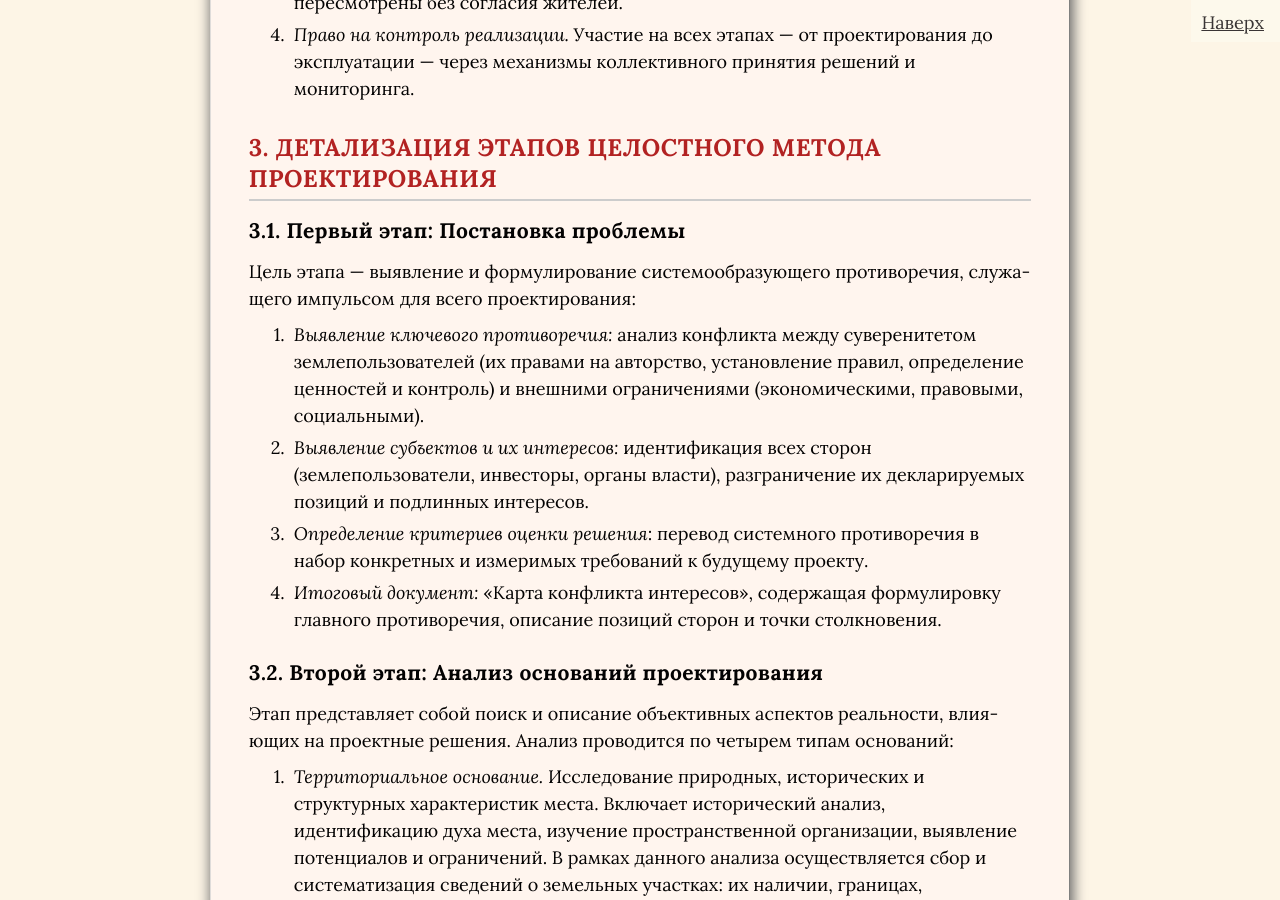
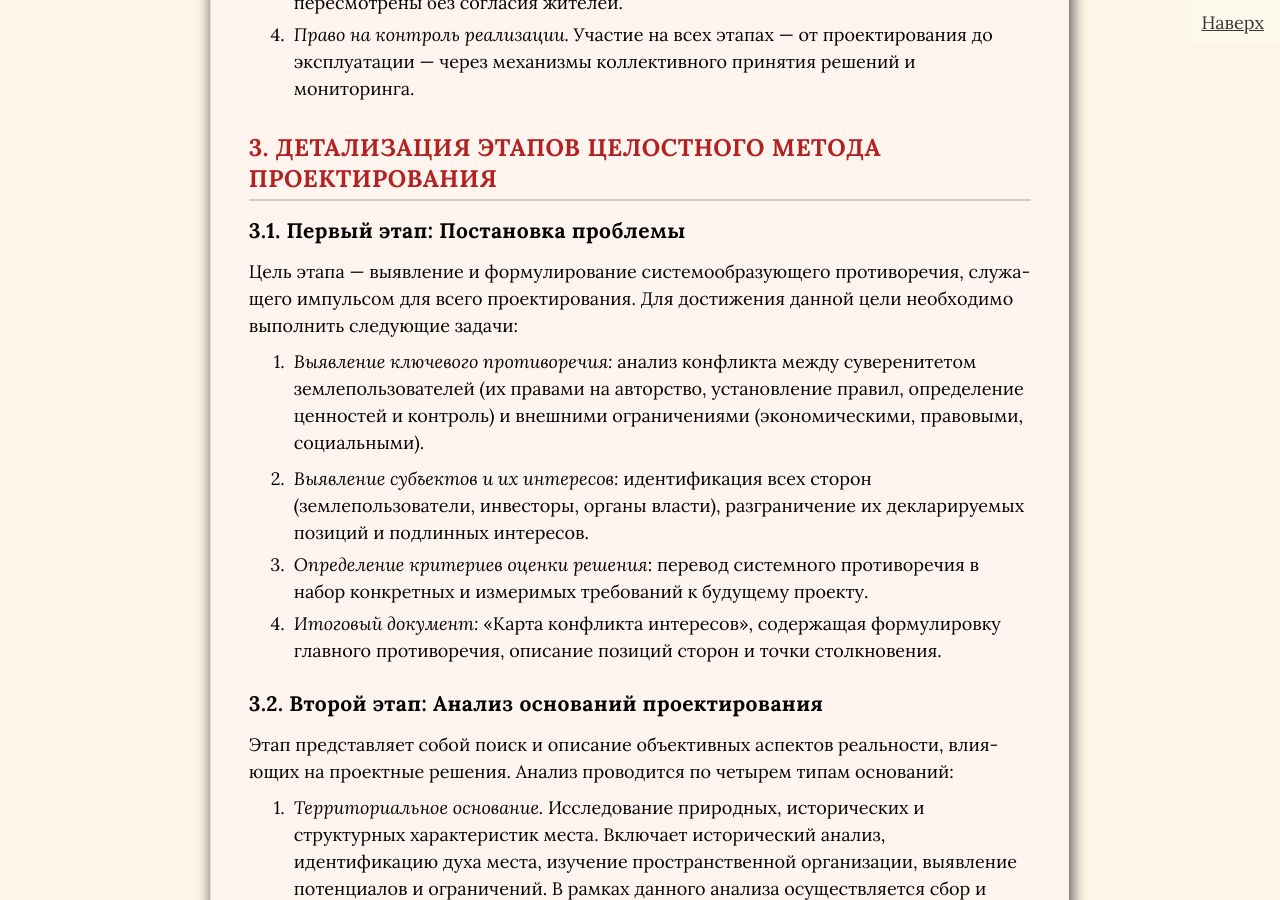
Before and after one commit to SergSi/land-use-art, a Jekyll site: the page built from _posts/2025-09-06-metod.md, in a window 1280 px wide and 900 px high, scrolled down 4290 px. Built offline with Jekyll 4.4.1, drawn with Linux system fonts in a browser that asks for light colours; some web fonts are replaced.

Commit message:
Update 2025-09-06-metod.md

```diff
--- a/_posts/2025-09-06-metod.md
+++ b/_posts/2025-09-06-metod.md
@@ -46,9 +46,10 @@ p {
 
 ### 3.1. Первый этап: Постановка проблемы
 
-Цель этапа — выявление и формулирование системообразующего противоречия, служащего импульсом для всего проектирования:
+Цель этапа — выявление и формулирование системообразующего противоречия, служащего импульсом для всего проектирования. Для достижения данной цели необходимо выполнить следующие задачи:
 
 1. *Выявление ключевого противоречия:* анализ конфликта между суверенитетом землепользователей (их правами на авторство, установление правил, определение ценностей и контроль) и внешними ограничениями (экономическими, правовыми, социальными).
+
 2. *Выявление субъектов и их интересов:* идентификация всех сторон (землепользователи, инвесторы, органы власти), разграничение их декларируемых позиций и подлинных интересов.
 3. *Определение критериев оценки решения*: перевод системного противоречия в набор конкретных и измеримых требований к будущему проекту.
 4. *Итоговый документ:* «Карта конфликта интересов», содержащая формулировку главного противоречия, описание позиций сторон и точки столкновения.
```
